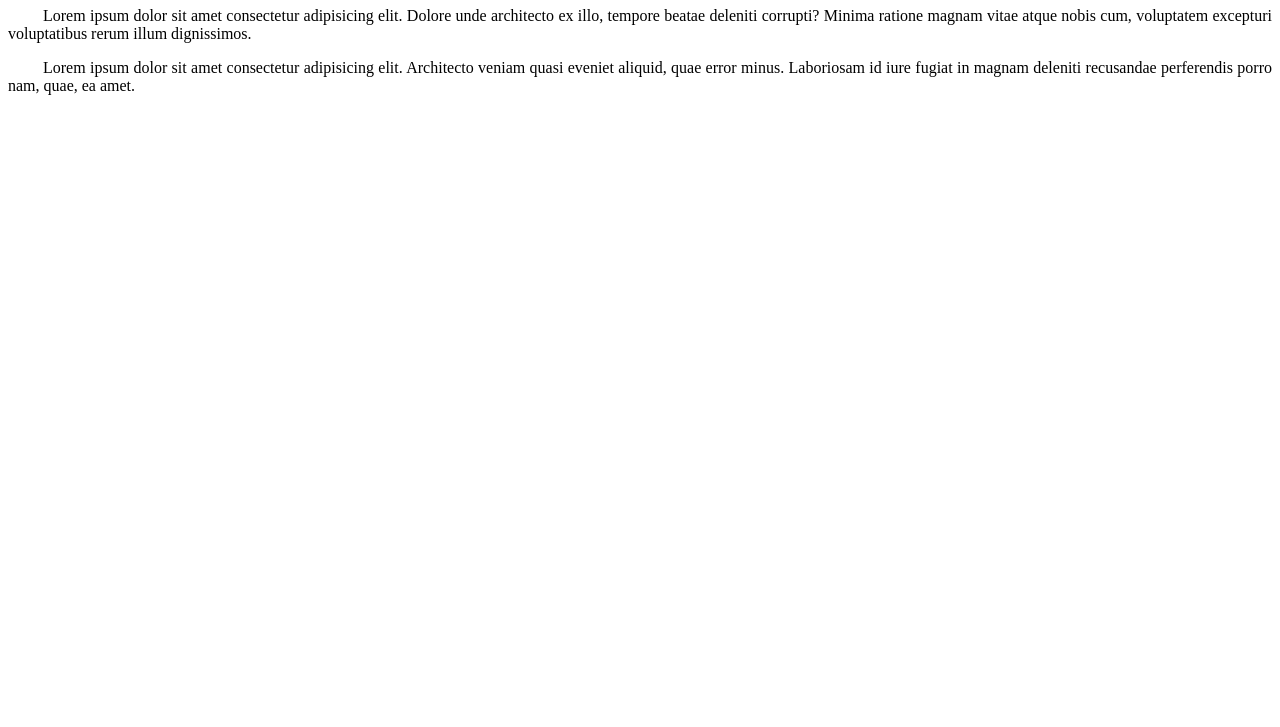
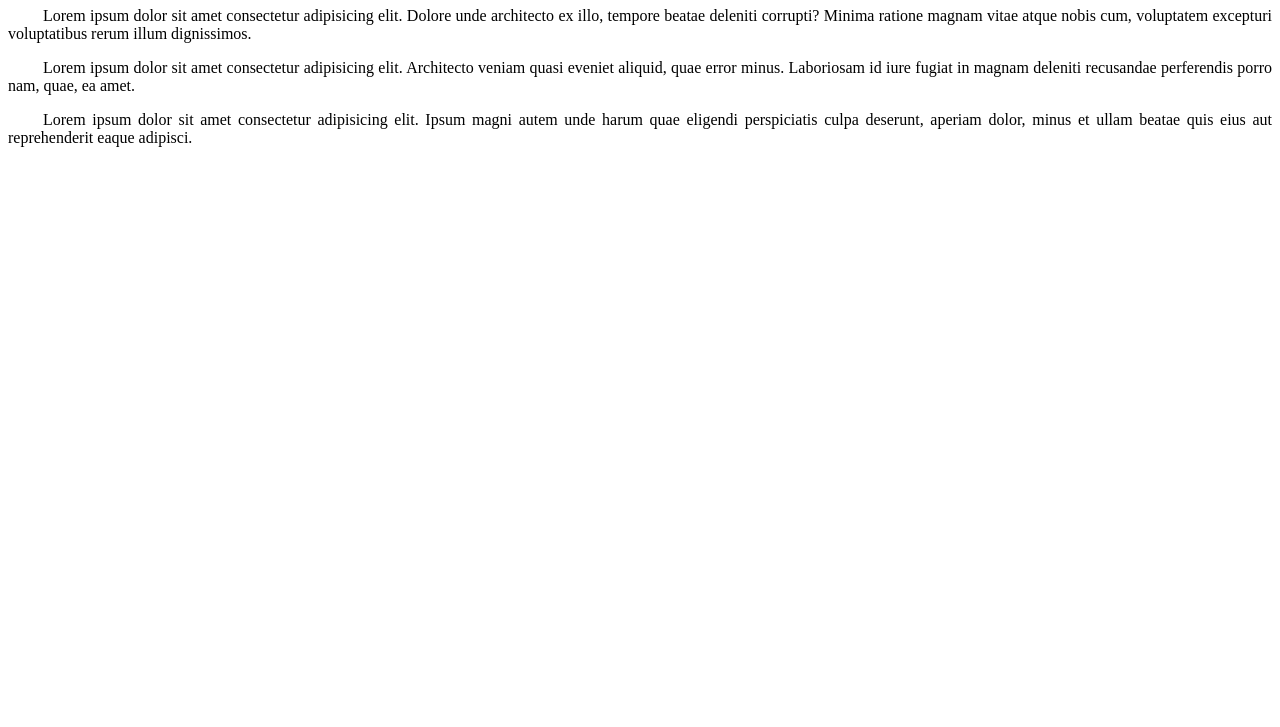
Before and after one commit to MarsoL4/exemplo-git25-3, a plain HTML site: page index.html in a window 1280 px wide. Shown: the part 73-800 px from the top of the page. Drawn offline with Linux system fonts and the light colour scheme.

Commit message:
terceiro commit

```diff
--- a/index.html
+++ b/index.html
@@ -13,5 +13,7 @@
 
     <p>Lorem ipsum dolor sit amet consectetur adipisicing elit. Architecto veniam quasi eveniet aliquid, quae error minus. Laboriosam id iure fugiat in magnam deleniti recusandae perferendis porro nam, quae, ea amet.</p>
 
+    <p>Lorem ipsum dolor sit amet consectetur adipisicing elit. Ipsum magni autem unde harum quae eligendi perspiciatis culpa deserunt, aperiam dolor, minus et ullam beatae quis eius aut reprehenderit eaque adipisci.</p>
+
 </body>
 </html>
```
